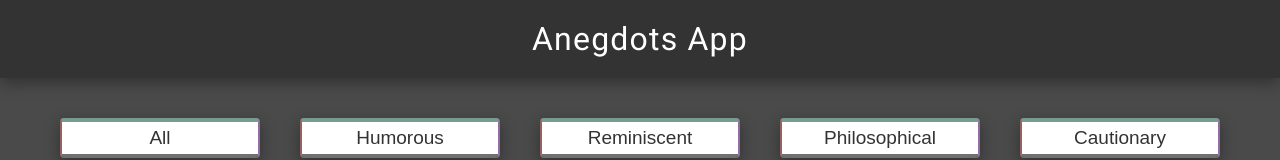
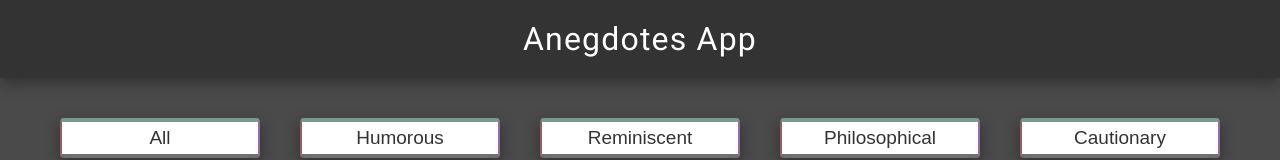
Before and after one commit to Akaki16/Anegdots-App, a React (Create React App) app: page / in a window 1280 px wide. Shown: the top 160 px of the page. Built offline with nearby package versions, Linux system fonts and the light colour scheme; no server answers.

Commit message:
Update Header component

```diff
--- a/src/Components/Header.component.jsx
+++ b/src/Components/Header.component.jsx
@@ -13,7 +13,7 @@ const Header = ({ text }) => {
 }
 
 Header.defaultProps = {
-    text: 'Anegdots App'
+    text: 'Anegdotes App'
 };
 
 Header.propTypes = {
```
